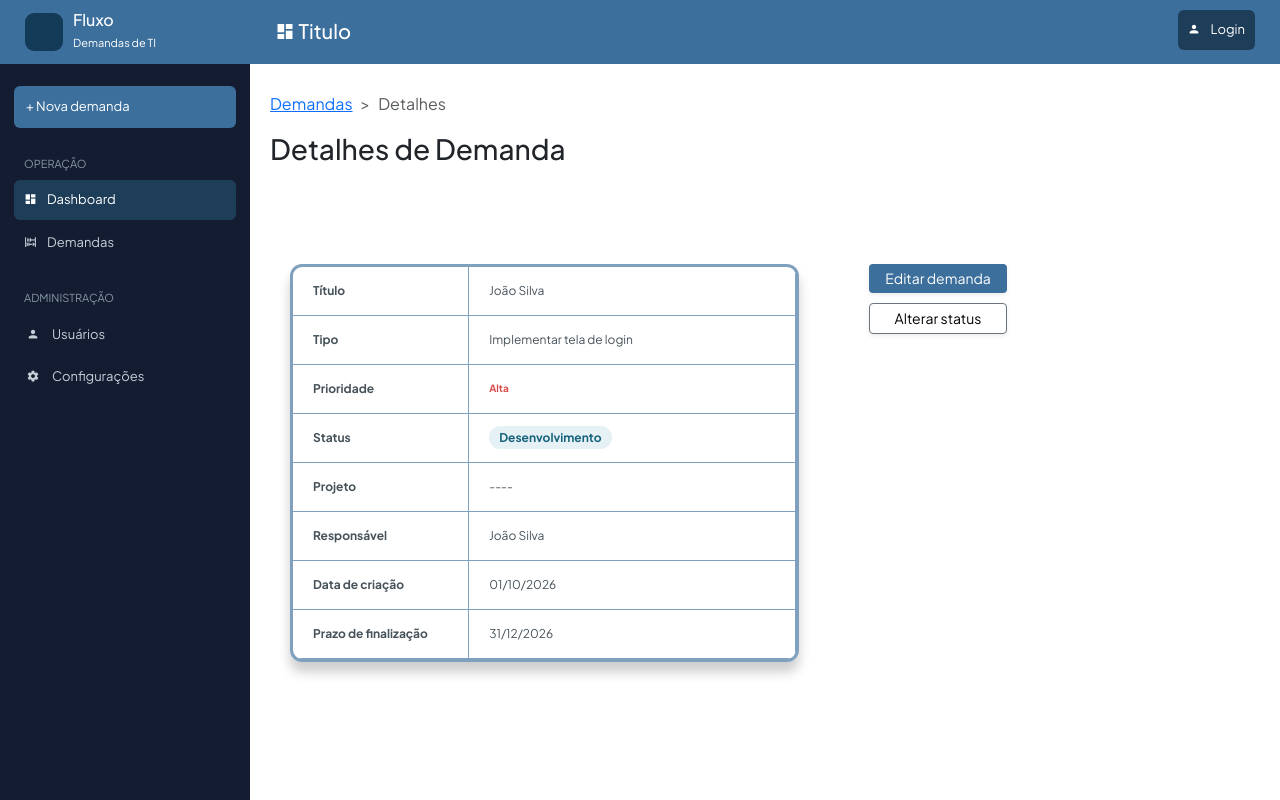
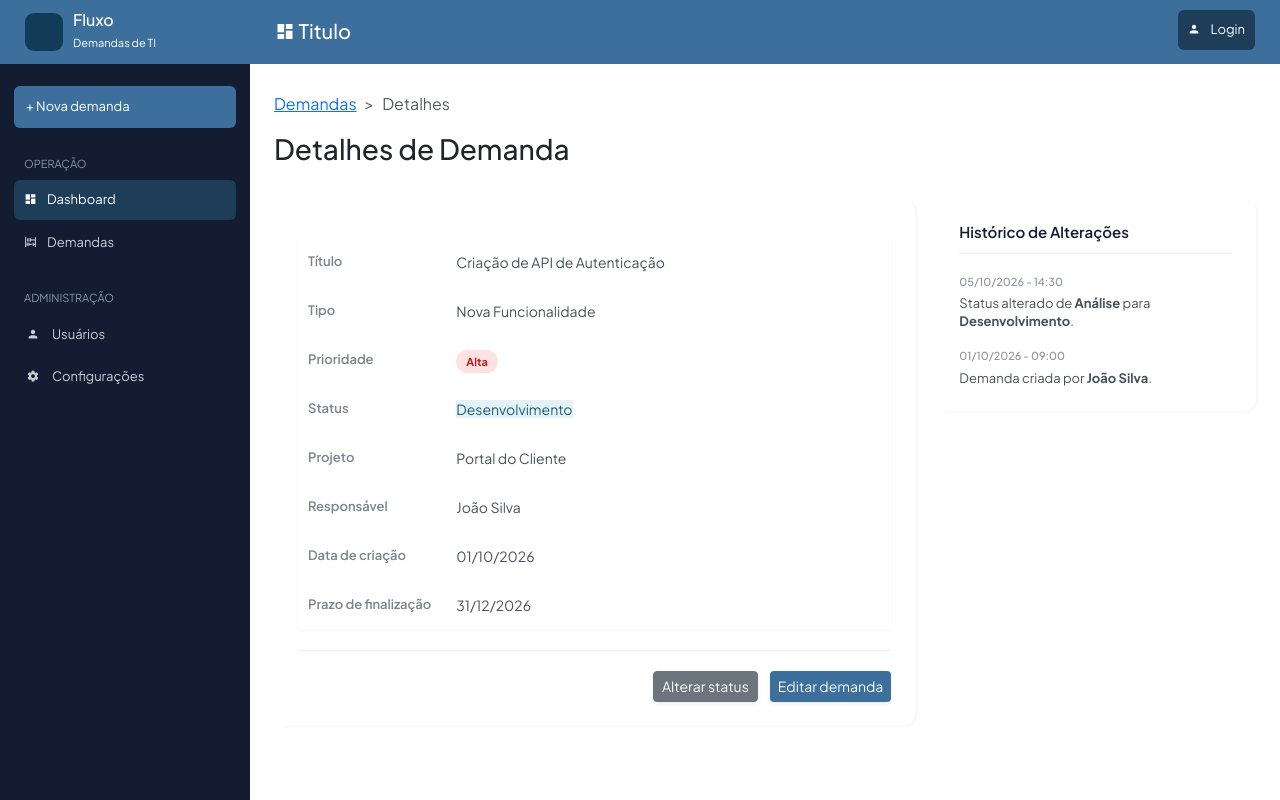
Before and after one commit to sophiadesf/PI-II-TIME-25, a plain HTML site: page Codigo/detalhesdemanda.html in a window 1280 px wide. Drawn offline with nearby package versions, Linux system fonts and the light colour scheme.

Commit message:
Alterando a tela Detalhes de Demanda

```diff
--- a/Codigo/css/style.css
+++ b/Codigo/css/style.css
@@ -411,116 +411,116 @@ td {
 }
 
 /* Detalhes de Demandas- Arthur Paioli */
-.main-dd{
+.main-dd {
     display: flex;
     flex-direction: column;
-    margin: 28px 20px;
-    hr{
-        width: 100%;
-
-    }
-}
-.cabecalho-dd{
-    width: 100%;
+    margin: 28px 24px;
 }
 
-.container-tabela-dd {
-  width: 100%;
-  clear: both;
-  display: flex;
-  flex-direction: row;
+.dashboard-grid-dd {
+    display: grid;
+    grid-template-columns: 2fr 1fr;
+    gap: 20px;
+    margin-top: 25px;
+}
+
+.card-detalhes {
+    background-color: white;
+
+    border-radius: 12px;
+    padding: 24px;
+    box-shadow: 2px 1px 3px rgba(0, 0, 0, 0.04);
 }
 
 .tabela-dd {
-    width: 150%;
-    border-collapse: separate;
-    border-spacing: 0;
-    text-align: left;
-    margin: 90px 20px;
-    border-radius: 12px;
-    overflow: hidden;
-    border: 3px solid rgba(60, 111, 155, 0.65);
-    box-shadow: 0 10px 12px rgba(0, 0, 0, 0.2);
+    width: 100%;
+    border-collapse: collapse;
+    margin-bottom: 20px;
+    box-shadow: 0 1px 3px rgba(0, 0, 0, 0.04);
 }
 
-.tabela-dd td,
-.tabela-dd th {
-    padding: 15px 20px;
+.tabela-dd td {
+    padding: 14px 10px;
     vertical-align: middle;
-    border-bottom: 1px solid rgba(60, 111, 155, 0.65);
-    border-right: 1px solid rgba(60, 111, 155, 0.65);
-}
-
-
-.col-campo {
-  width: 35%;
-  font-weight: bold;
-}
-
-.col-valor {
-  width: 65%;
-
-  span{
-    padding: 4px 10px;
-    border-radius: 18px;
-    font-weight: bold;
-
-  }
-
-}
-
-.acoes-dd{
-    display: flex;
-    flex-direction: column;
-    gap: 10px;
-    width: 300px;
-    margin-left: 50px;
-    margin-top: 90px;
 
 
 }
 
-#botao-pri{
-    background-color:rgba(60, 111, 155);;
-    border: 0px;
+.col-campo {
+    width: 25%;
+    color: #7b858c;
+    font-weight: 600;
+    font-size: 13px;
 }
 
-#botao-sec{
-    background-color: white;
-    color: black;
+.col-valor {
+    width: 75%;
+    font-size: 14px;
+    color: #46525a;
 }
 
-.item-form{
-    width: 430px;
-    margin-left: 420px;
+.tag-prioridade {
+    padding: 5px 10px;
+    border-radius: 12px;
+    font-size: 11px;
+    font-weight: bold;
 }
 
-.botoes{
-    display: flex;
-    flex-direction: row;
-    justify-content: right;
+.tag-prioridade.high {
+    background-color: #fee2e2;
+    color: #b91c1c;
 }
 
-.botoes button{
-    font-size: 15px;
-    padding-left: 15px;
-    padding-right: 15px;
+.acoes-tabela {
+    display: flex;
+    justify-content: flex-end;
+    gap: 12px;
+    padding-top: 20px;
+    border-top: 1px solid #edf0f2;
 }
 
-.container h2{
-    text-align: center;
+#botao-pri {
+    background-color: #3C6F9B;
+    border: none;
 }
 
-.container{
-    display: flex;
-    flex-direction: column;
-    justify-content: center;
-    gap: 25px;
-    margin: 100px;
+.card-historico {
+    background-color: white;
+
+    border-radius: 12px;
+    padding: 24px;
+    box-shadow: 2px 1px 3px rgba(0, 0, 0, 0.04);
+    height: fit-content;
 }
 
-.botao-form{
-    display: flex;
-    gap: 10px;
-    flex-direction: row-reverse;
+.card-historico h4 {
+    font-size: 15px;
+    color: #141C31;
+    margin-bottom: 20px;
+    padding-bottom: 12px;
+    border-bottom: 1px solid #edf0f2;
+    font-weight: 600;
 }
+
+.historico-item {
+    margin-bottom: 18px;
+    font-size: 13px;
+}
+
+.historico-item:last-child {
+    margin-bottom: 0;
+}
+
+.historico-data {
+    font-size: 11px;
+    color: #8a949b;
+    display: block;
+    margin-bottom: 4px;
+    font-weight: 500;
+}
+
+.historico-item p {
+    margin: 0;
+    color: #46525a;
+    line-height: 1.4;
+}
--- a/Codigo/detalhesdemanda.html
+++ b/Codigo/detalhesdemanda.html
@@ -21,33 +21,31 @@
             <div id="menu"></div>
             <div class="main-dd">
             <div class="cabecalho-dd">
-
                 <nav style="--bs-breadcrumb-divider: '>';" aria-label="breadcrumb">
                 <ol class="breadcrumb">
                     <li class="breadcrumb-item"><a href="listademandas.html">Demandas</a></li>
                     <li class="breadcrumb-item active" aria-current="page">Detalhes</li>
                 </ol>
                 </nav>
-
                 <h3>Detalhes de Demanda</h3>
-
             </div>
 
-                <div class="container-tabela-dd">
+            <div class="dashboard-grid-dd">
+
+                <div class="card-detalhes">
                     <table class="tabela-dd">
-
                         <tbody>
                         <tr>
                             <td class="col-campo">Título</td>
-                            <td class="col-valor">João Silva</td>
+                            <td class="col-valor">Criação de API de Autenticação</td>
                         </tr>
                         <tr>
                             <td class="col-campo">Tipo</td>
-                            <td class="col-valor">Implementar tela de login</td>
+                            <td class="col-valor">Nova Funcionalidade</td>
                         </tr>
                         <tr>
                             <td class="col-campo">Prioridade</td>
-                            <td class="col-valor priority high">Alta</td>
+                            <td class="col-valor"><span class="tag-prioridade high">Alta</span></td>
                         </tr>
                         <tr>
                             <td class="col-campo">Status</td>
@@ -55,7 +53,7 @@
                         </tr>
                         <tr>
                             <td class="col-campo">Projeto</td>
-                            <td class="col-valor">----</td>
+                            <td class="col-valor">Portal do Cliente</td>
                         </tr>
                         <tr>
                             <td class="col-campo">Responsável</td>
@@ -72,16 +70,27 @@
                         </tbody>
                     </table>
 
-                    <div class="acoes-dd">
+                    <div class="acoes-tabela">
+                        <button type="button" id="botao-sec" class="btn btn-secondary btn-sm shadow-sm">Alterar status</button>
                         <button type="button" id="botao-pri" class="btn btn-primary btn-sm shadow-sm">Editar demanda</button>
-                        <button type="button" id="botao-sec" class="btn btn-secondary btn-sm shadow-sm">Alterar status</button>
+                    </div>
+                </div>
+
+                <div class="card-historico">
+                    <h4>Histórico de Alterações</h4>
+                    <div class="historico-timeline">
+                        <div class="historico-item">
+                            <span class="historico-data">05/10/2026 - 14:30</span>
+                            <p>Status alterado de <strong>Análise</strong> para <strong>Desenvolvimento</strong>.</p>
+                        </div>
+                        <div class="historico-item">
+                            <span class="historico-data">01/10/2026 - 09:00</span>
+                            <p>Demanda criada por <strong>João Silva</strong>.</p>
+                        </div>
+                    </div>
                 </div>
 
             </div>
-
-
-            </div>
-
         </div>
 
     </body>
```
Lines whose indentation alone changed are shown as unchanged.
